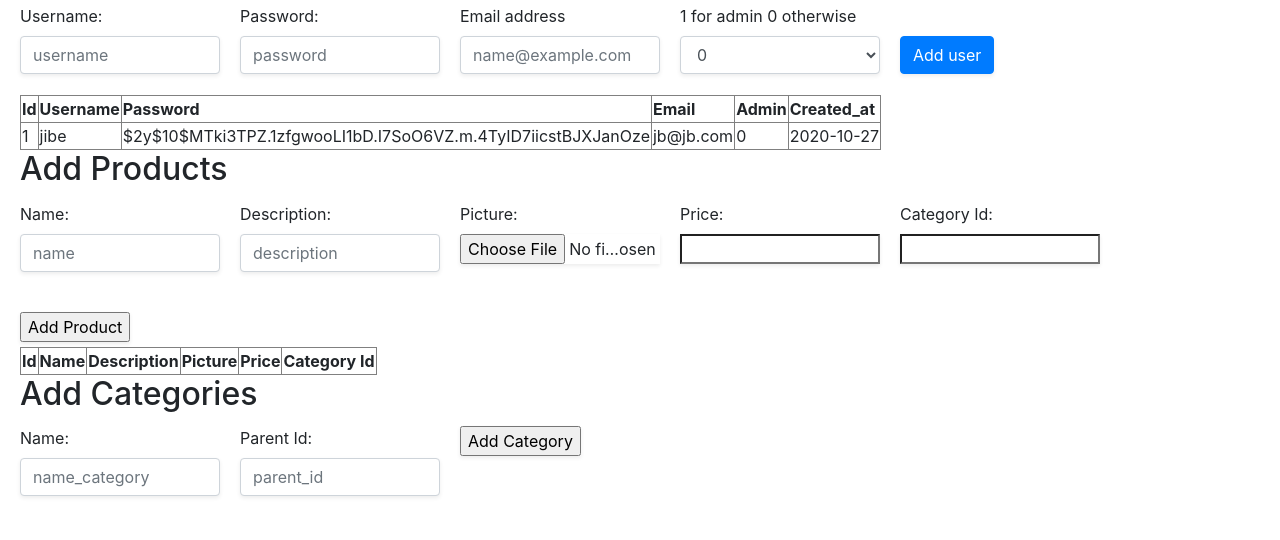
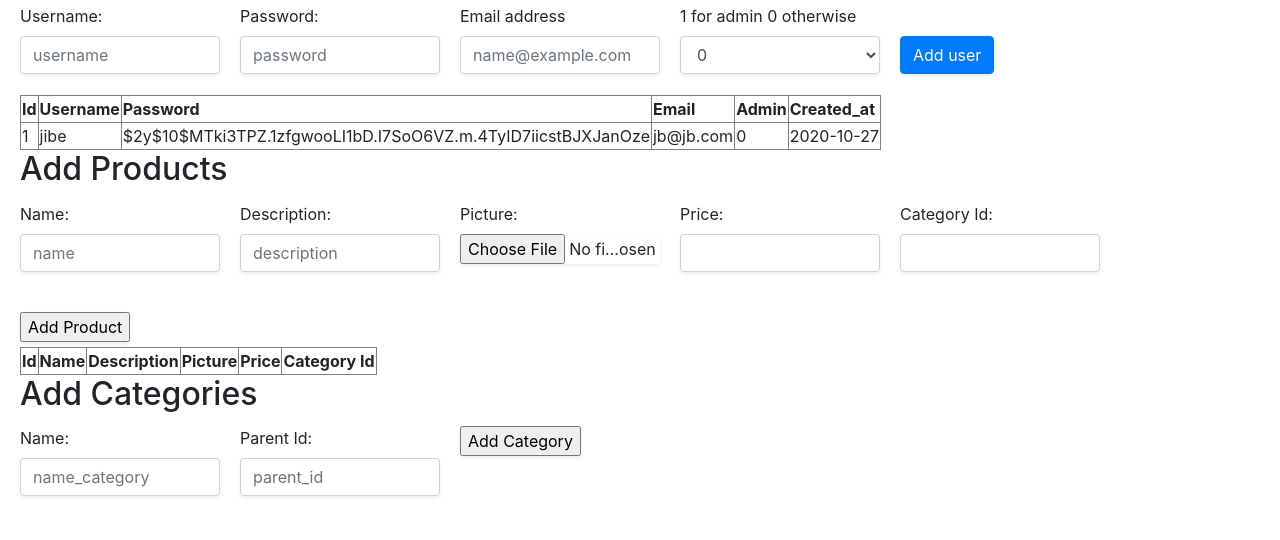
Before and after one commit to estellethou/My-shop-PHP, a PHP site: page /admin.php in a window 1280 px wide. Shown: the part 123-663 px from the top of the page. Run offline with PHP 8.4, Linux system fonts and the light colour scheme; data comes from the database, SQL or seed files in the repository; data that the repository does not hold is empty.

Commit message:
form control file change

```diff
--- a/admin.php
+++ b/admin.php
@@ -210,17 +210,17 @@ echo "</table>";
 
             <div class="form-group">
                 <label for="picture">Picture: </label>
-                <input type="file" class="form-control-file" id="picture" name="picture">
+                <input type="file" class="form-control-file " id="picture" name="picture">
             </div>
 
             <div class="form-group">
                 <label for="price">Price: </label>
-                <input type="text" class="form-control-file" id="price" name="price">
+                <input type="text" class="form-control" id="price" name="price">
             </div>
 
             <div class="form-group">
                 <label for="category_id">Category Id: </label>
-                <input type="number" class="form-control-file" id="category_id" name="category_id">
+                <input type="number" class="form-control" id="category_id" name="category_id">
             </div>
 
             <div>
```
